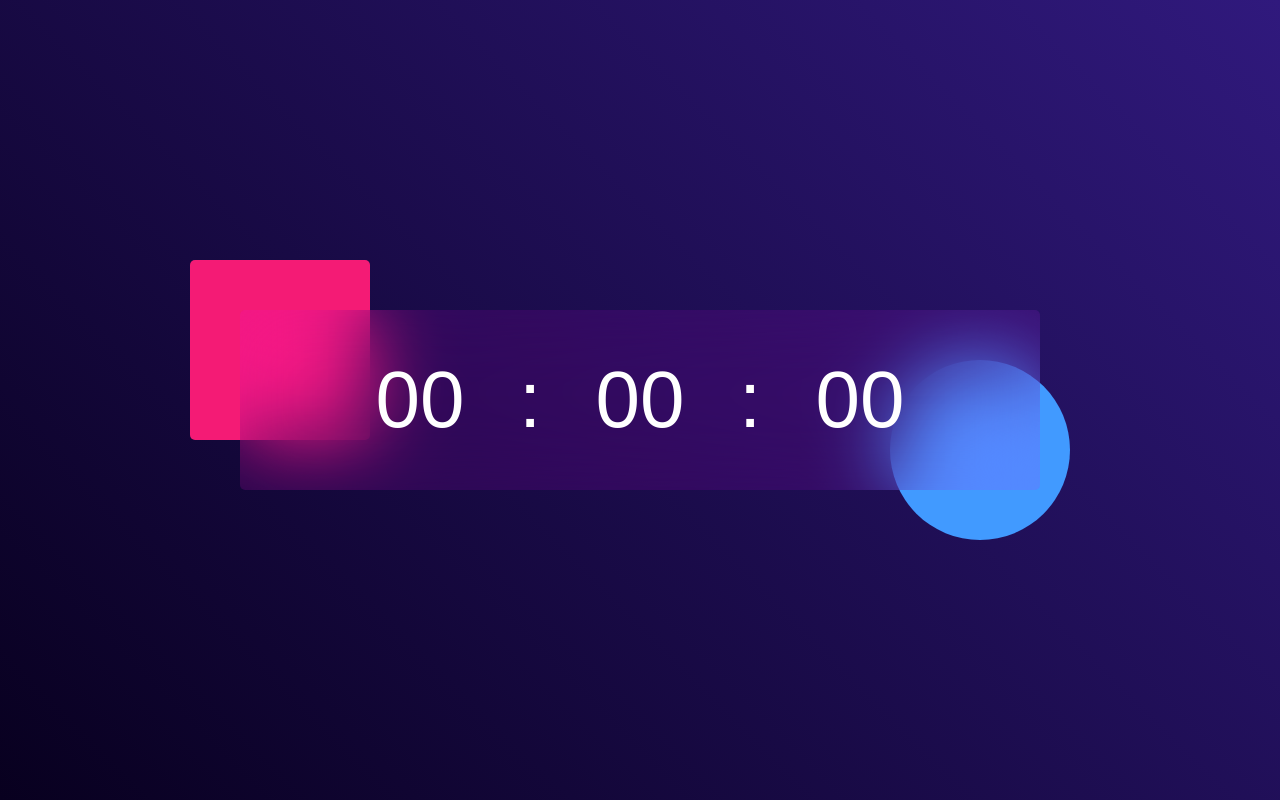
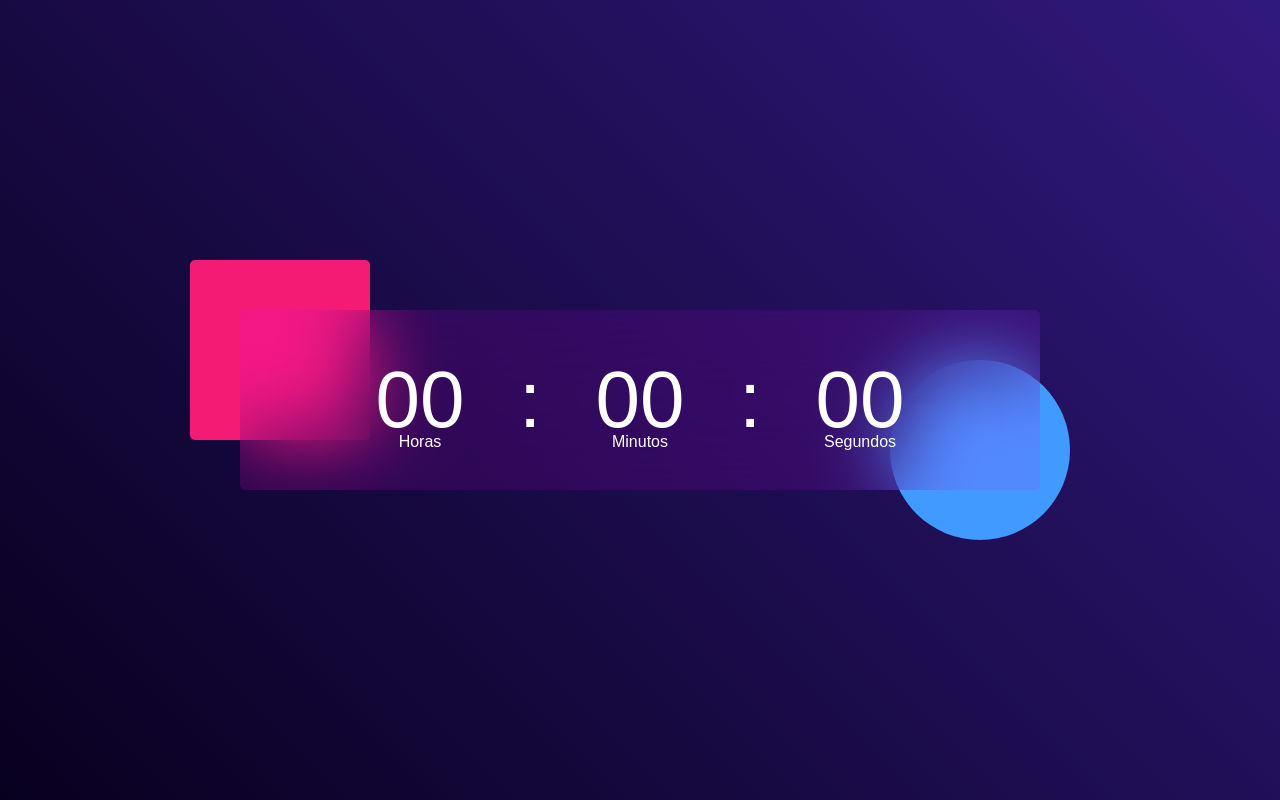
Before and after one commit to Cvinicius-7/Digital-Clock, a plain HTML site: page index.html in a window 1280 px wide. Drawn offline with Linux system fonts and the light colour scheme.

Commit message:
add hour scheme and labels

```diff
--- a/index.html
+++ b/index.html
@@ -12,11 +12,11 @@
     <div class="hero">
         <div class="container">
             <div class="clock">
-                <span>00</span>
+                <span id="hours">00</span>
                 <span>:</span>
-                <span>00</span>
+                <span id="minutes">00</span>
                 <span>:</span>
-                <span>00</span>
+                <span id="seconds">00</span>
             </div>
         </div>
 
--- a/style.css
+++ b/style.css
@@ -67,3 +67,22 @@
     position: relative;
 
 }
+.clock span::after{
+    font-size: 16px;
+    position: absolute;
+    bottom: -5px;
+    left: 50%;
+    transform: translateX(-50%);
+}
+#hours::after{
+    content: "Horas";
+
+}
+#minutes::after{
+    content: "Minutos";
+
+}
+#seconds::after{
+    content: "Segundos";
+
+}
```
